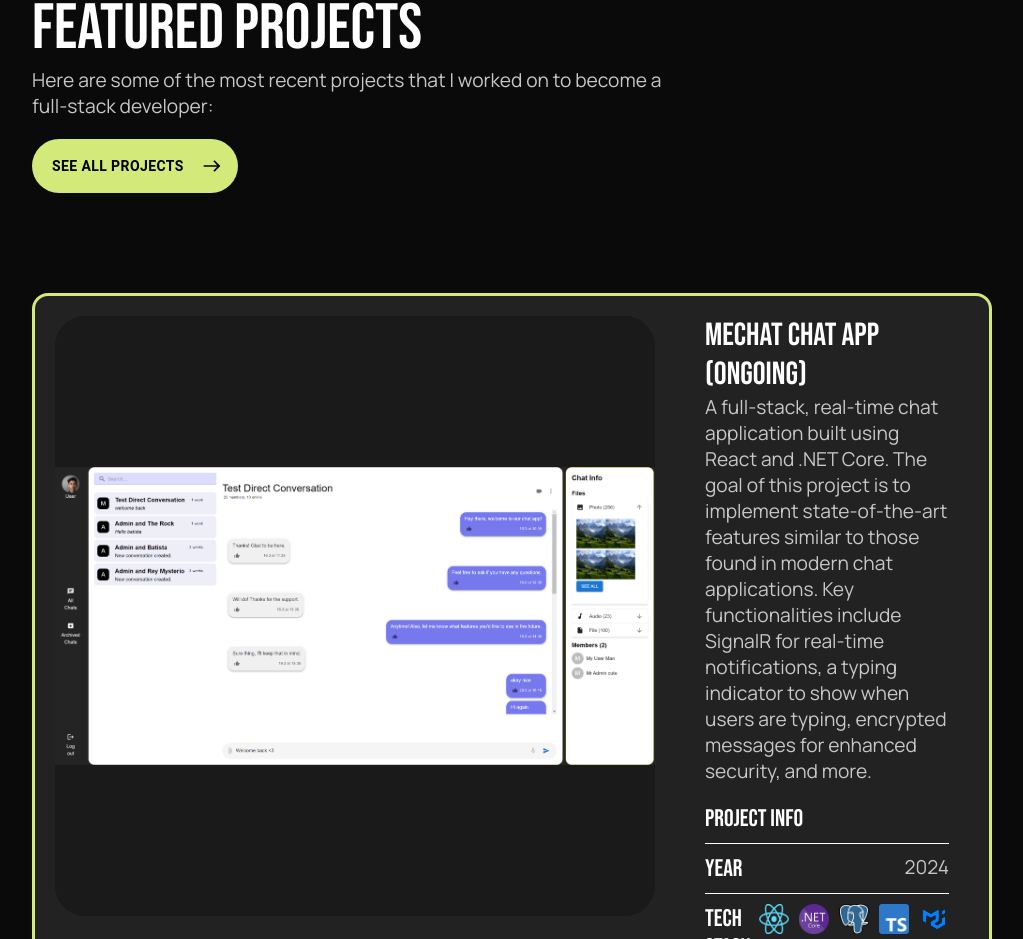
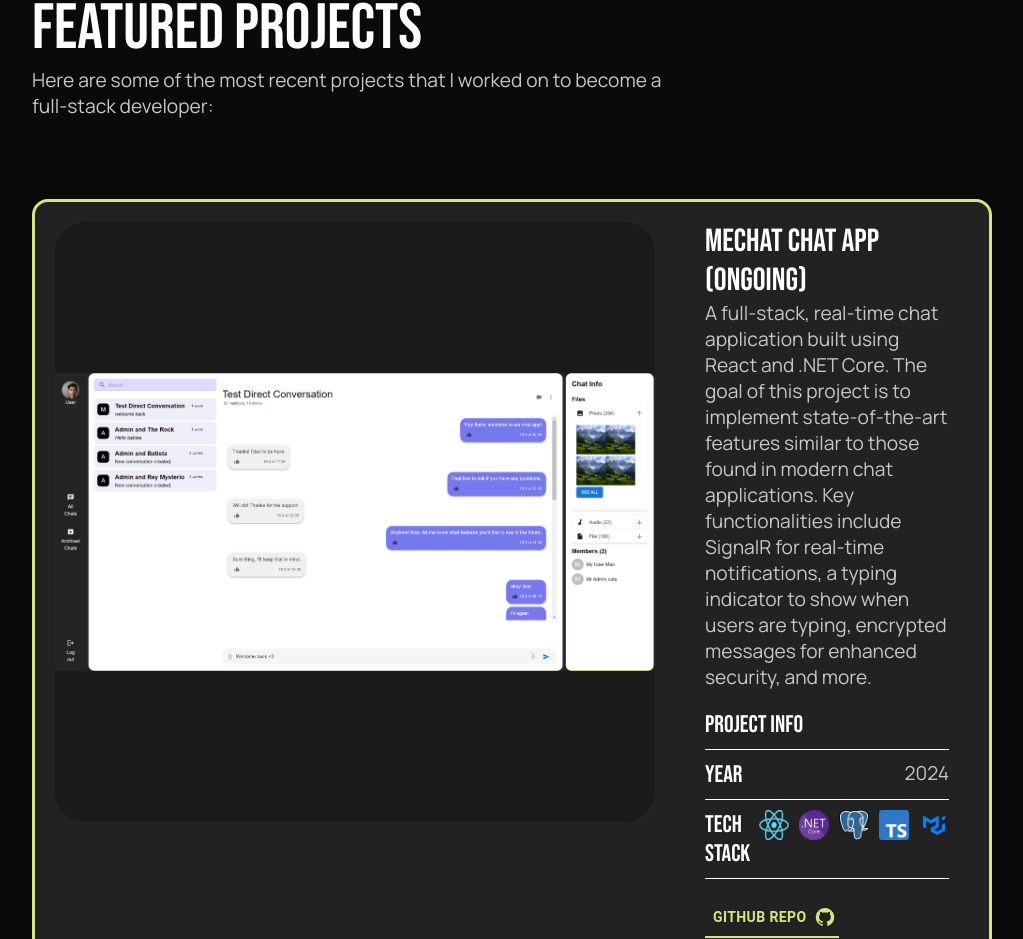
Before and after one commit to haidanglevn/portfolio2024, a React (Vite) app: page / in a window 1280 px wide. Shown: the part 826-1765 px from the top of the page, without its empty margins (128-1151 px from the left). Built offline with nearby package versions, Linux system fonts and the light colour scheme.

Commit message:
Remove unused button

```diff
--- a/src/components/EmojiCircle.jsx
+++ b/src/components/EmojiCircle.jsx
@@ -44,7 +44,7 @@ const EmojiCircle = () => {
 
   // Function to handle navigation
   const handleNavigate = () => {
-    navigate("/new-page"); // Navigate to the route you want when clicked
+    // navigate("/new-page"); // Navigate to the route you want when clicked
   };
 
   const renderEmoji =
--- a/src/pages/Home.jsx
+++ b/src/pages/Home.jsx
@@ -137,35 +137,6 @@ function Home() {
               become a <br />
               full-stack developer:
             </p>
-            <Button
-              endIcon={<EastIcon />}
-              sx={{
-                backgroundColor: "var(--secondary-color)",
-                fontWeight: "bold",
-                color: "black",
-                height: "54px",
-                padding: "20px",
-                margin: "20px 0",
-                borderRadius: "100px",
-                transition: "transform 1s",
-                "& .MuiButton-endIcon": {
-                  transition: "transform 1s",
-                },
-                "& a": {
-                  color: "black",
-                  marginRight: "10px",
-                },
-                "&:hover": {
-                  transform: "scale(1.1)",
-                  backgroundColor: "var(--secondary-color)",
-                  "& .MuiButton-endIcon": {
-                    transform: "scale(1.5)",
-                  },
-                },
-              }}
-            >
-              <Link to={"/"}>See all projects</Link>
-            </Button>
           </div>
           <div className="featured-projects-stack">{renderProjectCards()}</div>
         </div>
```
